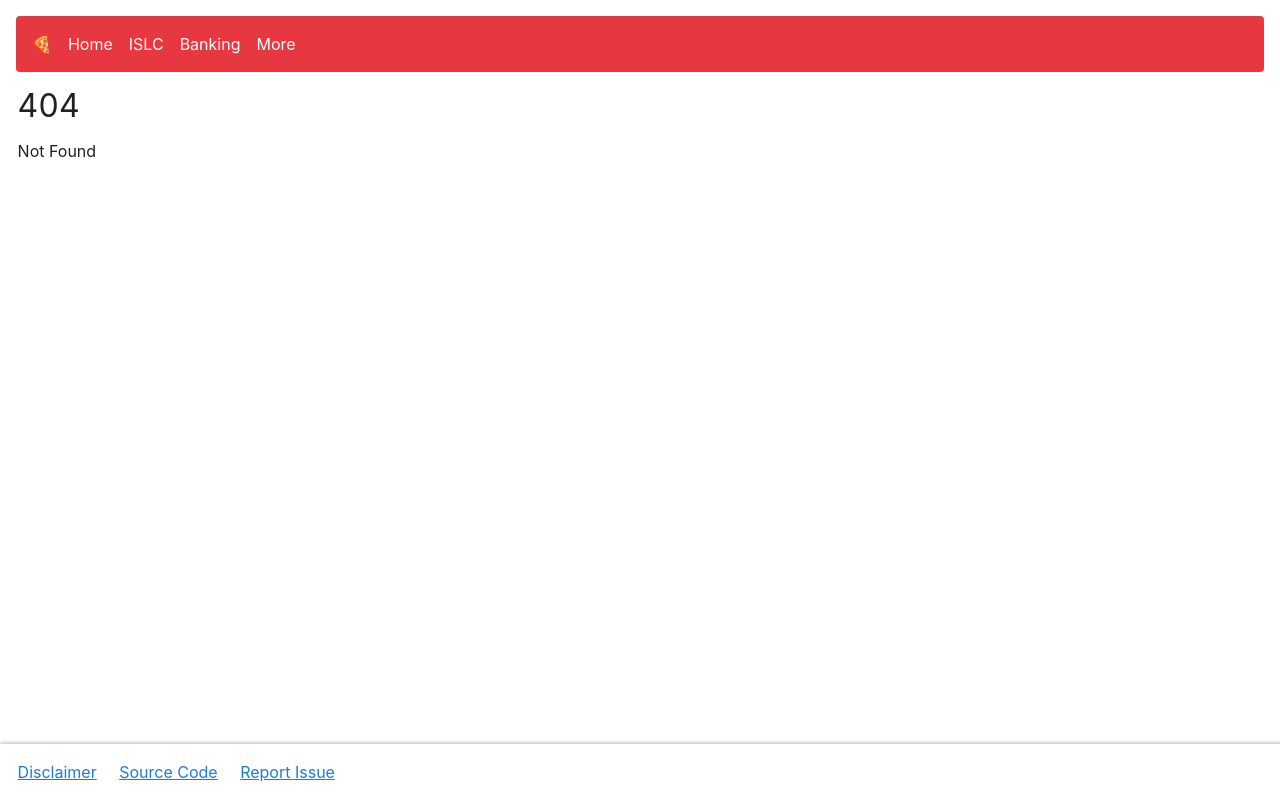
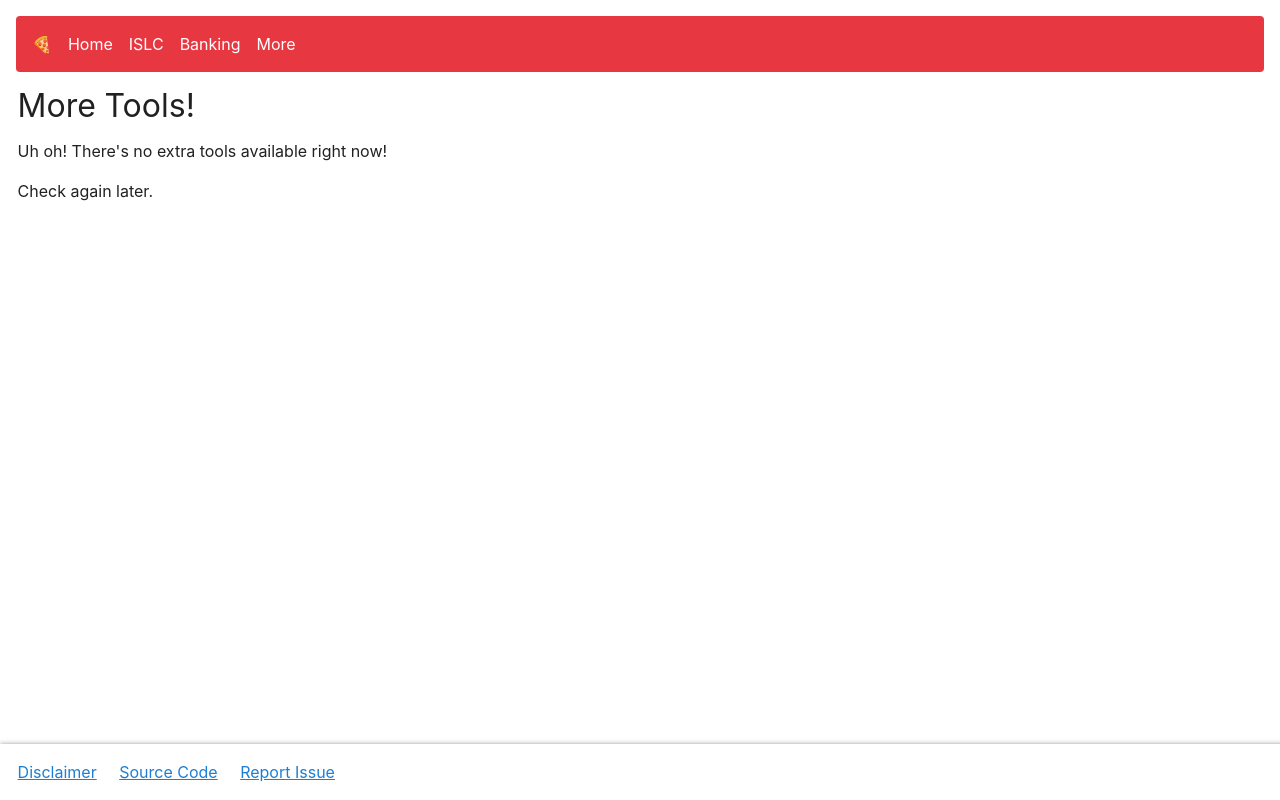
Before and after one commit to hermaplusplus/ISLC, a SvelteKit app in the folder islc/: page /more in a window 1280 px wide. Before the commit this address had no page. Built offline with nearby package versions, Linux system fonts and the light colour scheme.

Commit message:
More page

```diff
--- /dev/null
+++ b/islc/src/routes/more/+page.svelte
@@ -0,0 +1,3 @@
+<h1>More Tools!</h1>
+<p>Uh oh! There's no extra tools available right now!</p>
+<p>Check again later.</p>
```
